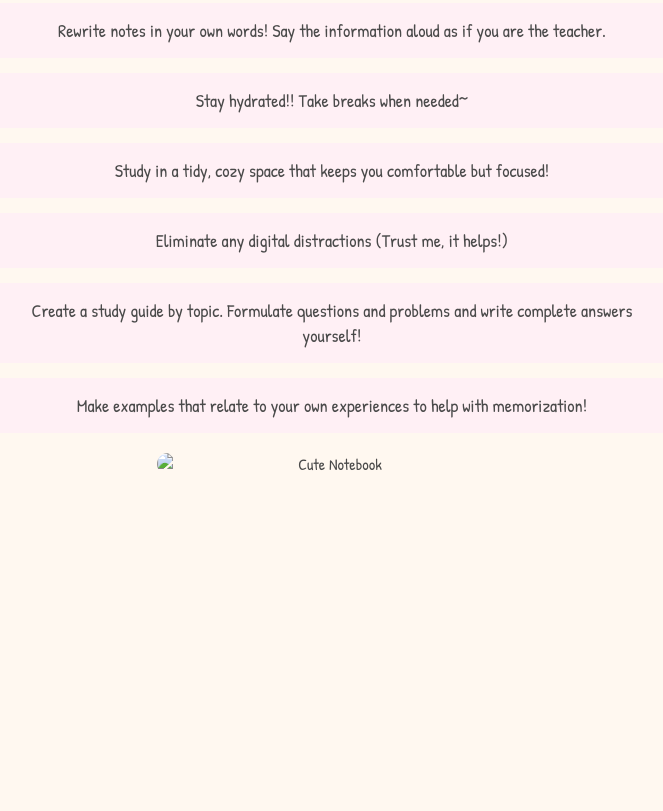
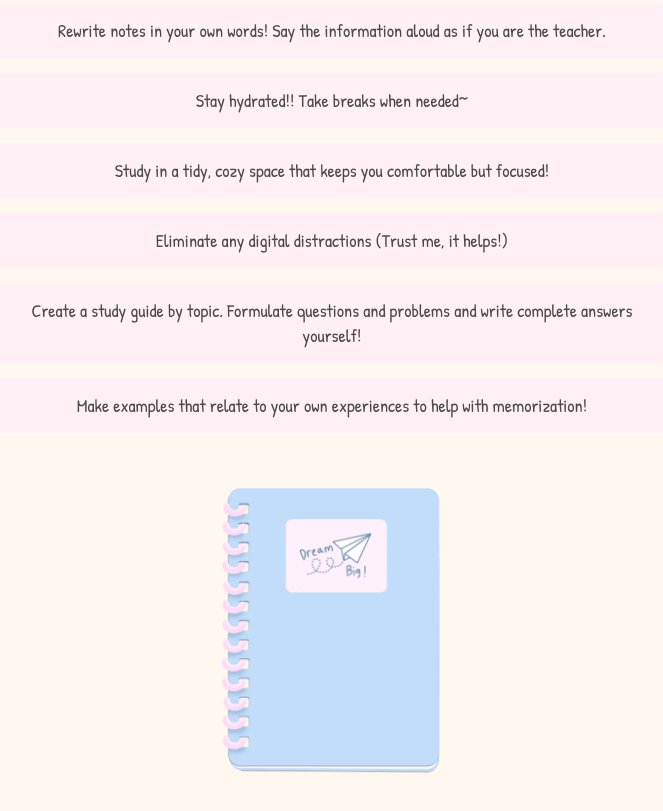
Before and after one commit to hyulibiaxvii/StudyTips, a plain HTML site: page tips.html in a window 1280 px wide. Shown: the part 455-1266 px from the top of the page, without its empty margins (308-971 px from the left). Before the commit the page ends 980 px from the top, so only its background shows below. Drawn offline with Linux system fonts and the light colour scheme.

Commit message:
Fix HTML structure and update image source

```diff
--- a/tips.html
+++ b/tips.html
@@ -31,7 +31,7 @@
     </ul>
 
 
-    <img src="images/notebook.png" alt="Cute Notebook" class="fade-in" onclick="openSecret()">
+    <img src="notebook.png" alt="Cute Notebook" class="fade-in" onclick="openSecret()">
 </section>
 
 <script>
```
